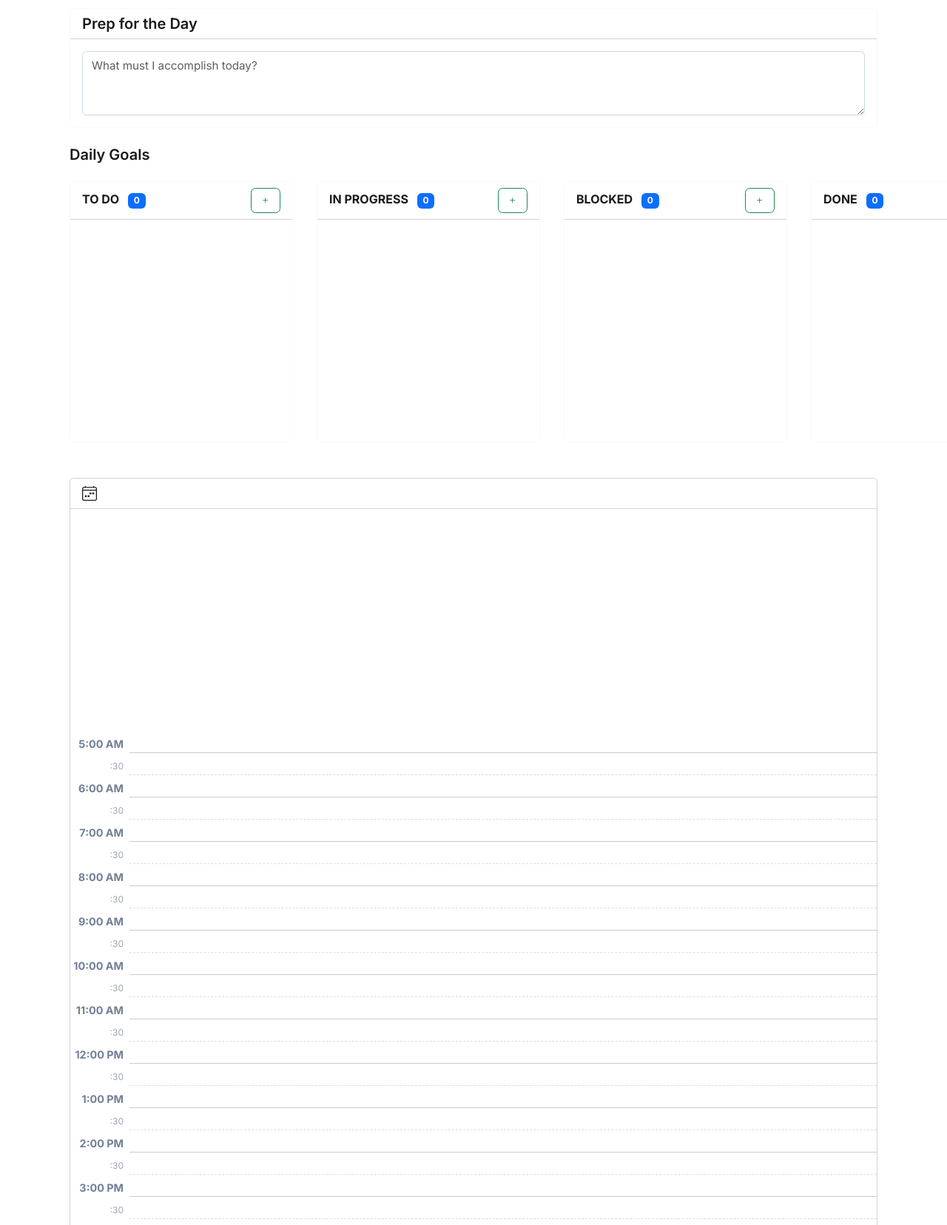
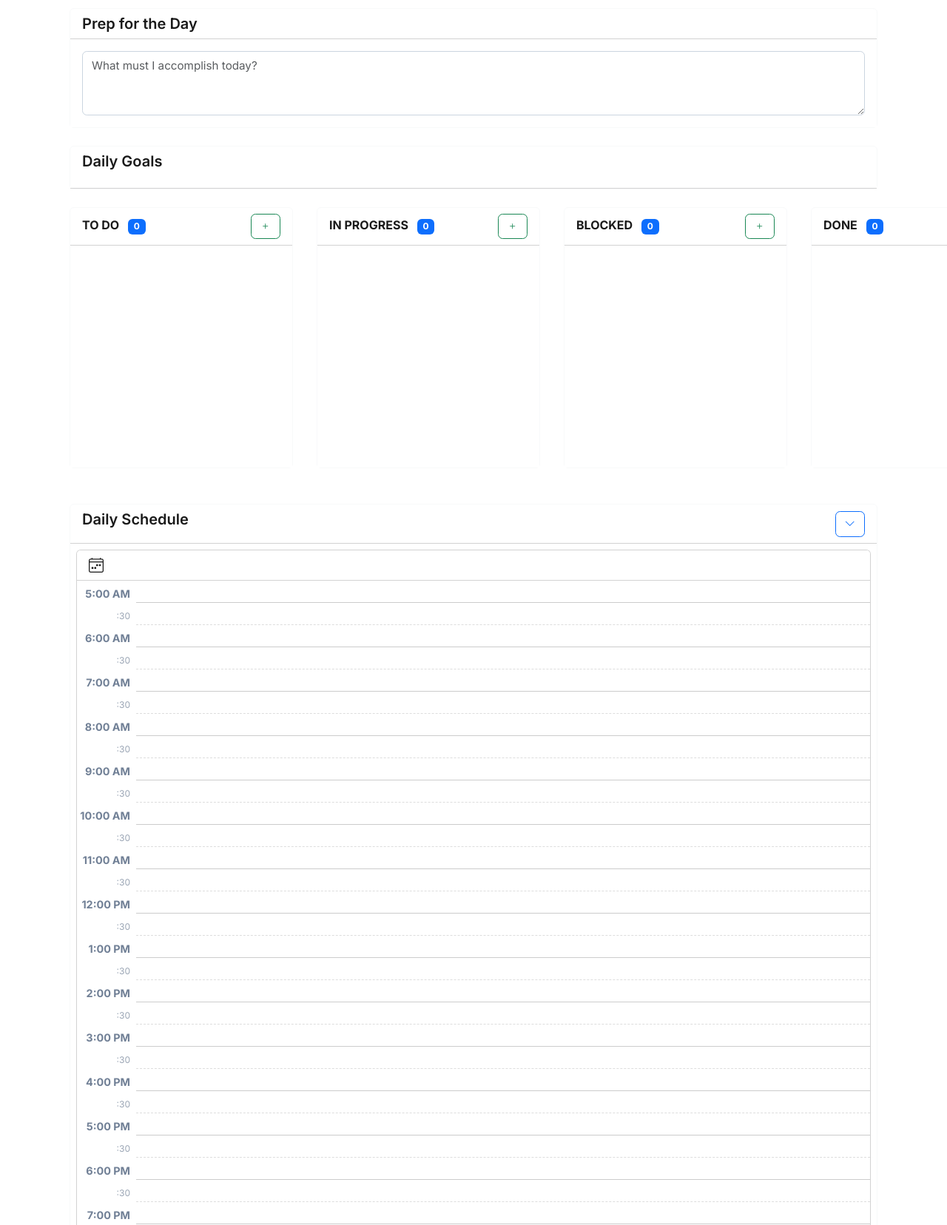
Before and after one commit to wmfmorgan/WFM-planner, a Flask app: template app/templates/day.html in a window 1280 px wide; the page is wider, and only the part inside the window is pictured. Shown: the part 264-1920 px from the top of that part at 74% size. Run offline with Flask 3, Linux system fonts and the light colour scheme; the template is opened without the code that fills it, so the values that code supplies are empty; some libraries are stand-ins or nearby versions.

Commit message:
updated schedule and day.html

```diff
--- a/app/routes.py
+++ b/app/routes.py
@@ -1269,8 +1269,8 @@ def import_calendar():
 
     # DEFINE SAFE RANGE
     today = datetime.now().date()
-    start_cutoff = today - timedelta(days=90)   # Last 3 months
-    end_cutoff = today + timedelta(days=365)    # Next 12 months
+    start_cutoff = today #- timedelta(days=90)   # Last 3 months
+    end_cutoff = today #+ timedelta(days=365)    # Next 12 months
 
     try:
         response = requests.get(ics_url, timeout=15)
@@ -1291,7 +1291,8 @@ def import_calendar():
 
             start_date = start_dt.date()
             end_date = end_dt.date()
-
+            print(str(component.get('summary', 'Untitled')))
+            print(start_date, end_date)
             # FILTER: Only import events in our window
             if not (start_cutoff <= start_date <= end_cutoff):
                 continue  # Skip old/far future events
@@ -1301,7 +1302,7 @@ def import_calendar():
             #existing = Event.query.filter_by(uid=uid, start_date=start_date).first()
             #if existing:
             #    continue
-
+            print(str(component.get('summary', 'Untitled')))
             event = Event(
                 #uid=uid,
                 title=str(component.get('summary', 'Untitled')),
--- a/app/static/css/style.css
+++ b/app/static/css/style.css
@@ -601,3 +601,9 @@ section.kanban-section {
 #scheduleGrid {
     padding-top: 0 !important;
 }
+
+#scheduleGrid > .time-slot-clickable,
+#eventContainer,
+#scheduleGrid > div[class*="bg-primary"] + div {
+    transform: translateY(-300px) !important;
+}
--- /dev/null
+++ b/app/static/js/calendar/calendar-day.js
@@ -0,0 +1,54 @@
+// app/static/js/calendar-day.js
+export function initDayCalendar(){
+  const container = document.getElementById('eventContainer');
+  if (!container) return;
+
+  const events = Array.from(container.querySelectorAll('.raw-event'));
+
+  events.forEach(ev => {
+    ev.start = parseInt(ev.dataset.start);
+    ev.end = parseInt(ev.dataset.end);
+    ev.eventId = ev.dataset.id;
+  });
+
+  const columns = [];
+  events.forEach(event => {
+    let placed = false;
+    for (let col of columns) {
+      const overlaps = col.some(e => event.start < e.end && event.end > e.start);
+      if (!overlaps) {
+        col.push(event);
+        placed = true;
+        break;
+      }
+    }
+    if (!placed) columns.push([event]);
+  });
+
+  const colCount = columns.length;
+  if (colCount === 0) return;
+  const width = 100 / colCount;
+
+  columns.forEach((col, colIdx) => {
+    col.forEach(eventEl => {
+    const duration = eventEl.end - eventEl.start;
+
+    eventEl.style.position = 'absolute';
+    eventEl.style.top = eventEl.start + 'px';
+
+    eventEl.style.height = Math.max(duration, 30) + 'px';   // ← THIS LINE
+    eventEl.style.left = (colIdx * width + 1) + '%';
+    eventEl.style.width = (width - 2) + '%';
+    eventEl.style.zIndex = '20';
+
+    // Optional: make text smaller on short events
+    if (duration < 50) {
+        eventEl.style.padding = '3px 8px';
+        eventEl.style.fontSize = '0.75rem';
+    }
+
+    eventEl.setAttribute('data-event-id', eventEl.eventId);
+    eventEl.classList.remove('raw-event');
+    });
+  });
+};
--- a/app/static/js/init.js
+++ b/app/static/js/init.js
@@ -3,6 +3,7 @@ import { initEventModal } from './calendar/events.js';
 import { initTimeSlotClicks } from './calendar/time-slots.js';
 import { initScheduleCollapse, autoScrollToNow } from './calendar/schedule.js';
 import { initKanban } from './kanban/standard.js';  // NEW UNIFIED
+import { initDayCalendar } from './calendar/calendar-day.js';
 
 document.addEventListener('DOMContentLoaded', () => {
   initEventModal();
@@ -11,3 +12,8 @@ document.addEventListener('DOMContentLoaded', () => {
   autoScrollToNow();
   initKanban();  // NEW — handles both goals and tasks
 });
+
+document.addEventListener('DOMContentLoaded', function () {
+  // All page-specific inits go here
+  initDayCalendar();
+});
--- a/app/templates/day.html
+++ b/app/templates/day.html
@@ -53,13 +53,28 @@
 
     <!-- DAILY GOAL CARDS -->
     <!-- Daily Goals -->
+    <div class="card border-light mb-4">
+        <div class="card-header bg-light d-flex justify-content-between align-items-center">
             <h5 class="mb-3">Daily Goals</h5>
+        </div>
+    </div>
+    <div>
         {% set columns = [{'id': 'todo', 'label': 'To Do'}, {'id': 'in_progress', 'label': 'In Progress'}, {'id': 'blocked', 'label': 'Blocked'}, {'id': 'done', 'label': 'Done'}] %}
         {% with goals=daily_goals_grouped, columns=columns, type="goals", parent_type="weekly", page_type="day" %}
         {% include 'kanban_board.html' %}
         {% endwith %}
+    </div>
 
-
+    <!-- Schedule (collapsible panel) -->
+    <div class="card border-light mb-4">
+    <div class="card-header bg-light d-flex justify-content-between align-items-center">
+        <h5>Daily Schedule</h5>
+        <button class="btn btn-sm btn-outline-primary" data-bs-toggle="collapse" data-bs-target="#scheduleCollapse">
+        <i class="bi bi-chevron-down"></i>
+        </button>
+    </div>
+        <div class="collapse show" id="scheduleCollapse">
+            <div class="card-body p-2">
 
                     <div class="row mb-4">
                         <!-- LEFT: 24-HOUR SCHEDULE (SPACED OUT) -->
@@ -132,6 +147,7 @@
                                                 </div>
                                             {% endfor %}
                                         {% endfor %}
+
                                         {% set timed_events = events_on_date(year, month, day) | selectattr('start_time') | rejectattr('all_day') | list %}
 
                                         {% if timed_events %}
@@ -165,20 +181,29 @@
                         </div>
                     </div>
 
+            </div>
+        </div>
+    </div>
+
 
 <!-- ==== TASK KANBAN BOARD (Independent of Goals/Events) ==== -->
 <!-- Daily Tasks -->
+     <div class="card border-light mb-4">
+        <div class="card-header bg-light d-flex justify-content-between align-items-center">
+            <h5>Daily Tasks</h5>
+        </div>
+    </div>
+    <div>
         <section class="kanban-section mt-4">
-    <h2>Daily Tasks</h2>
             {% with goals=kanban, columns=columns, type="tasks" %}
             {% include 'kanban_board.html' %}
             {% endwith %}
         </section>
-
-    <!-- 1. MASTER BACKLOG (floating sidebar or collapsible panel) -->
+    </div>
+    <!-- 1. Task BACKLOG (floating sidebar or collapsible panel) -->
     <div class="card border-light mb-4">
         <div class="card-header bg-light d-flex justify-content-between align-items-center">
-        <h2>Master Backlog</h2>
+            <h5>Task Backlog</h5>
             <button class="btn btn-sm btn-outline-primary" data-bs-toggle="collapse" data-bs-target="#backlogCollapse">
             <i class="bi bi-chevron-down"></i>
             </button>
@@ -316,62 +341,4 @@
     </div>
 </div>
 
-<script>
-document.addEventListener('DOMContentLoaded', function () {
-  const container = document.getElementById('eventContainer');
-  if (!container) return;
-
-  const events = Array.from(container.querySelectorAll('.raw-event'));
-
-  events.forEach(ev => {
-    ev.start = parseInt(ev.dataset.start);
-    ev.end = parseInt(ev.dataset.end);
-    ev.eventId = ev.dataset.id;
-  });
-
-  const columns = [];
-  events.forEach(event => {
-    let placed = false;
-    for (let col of columns) {
-      const overlaps = col.some(e => event.start < e.end && event.end > e.start);
-      if (!overlaps) {
-        col.push(event);
-        placed = true;
-        break;
-      }
-    }
-    if (!placed) columns.push([event]);
-  });
-
-  const colCount = columns.length;
-  if (colCount === 0) return;
-  const width = 100 / colCount;
-
-  columns.forEach((col, colIdx) => {
-    col.forEach(eventEl => {
-    const duration = eventEl.end - eventEl.start;
-
-    eventEl.style.position = 'absolute';
-    eventEl.style.top = eventEl.start + 'px';
-
-    eventEl.style.height = Math.max(duration, 30) + 'px';   // ← THIS LINE
-    eventEl.style.left = (colIdx * width + 1) + '%';
-    eventEl.style.width = (width - 2) + '%';
-    eventEl.style.zIndex = '20';
-
-    // Optional: make text smaller on short events
-    if (duration < 50) {
-        eventEl.style.padding = '3px 8px';
-        eventEl.style.fontSize = '0.75rem';
-    }
-
-    eventEl.setAttribute('data-event-id', eventEl.eventId);
-    eventEl.classList.remove('raw-event');
-    });
-  });
-});
-</script>
-
-
-
 {% endblock %}
```
Lines whose indentation alone changed are shown as unchanged.
